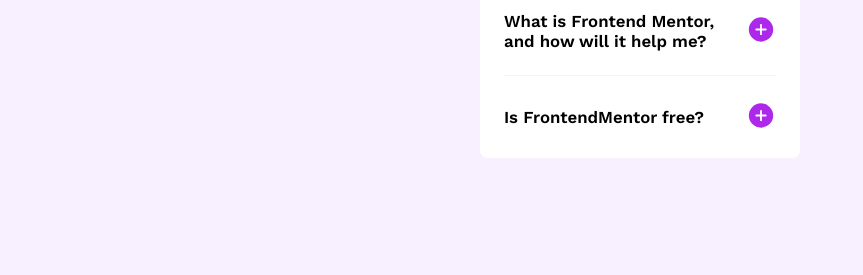
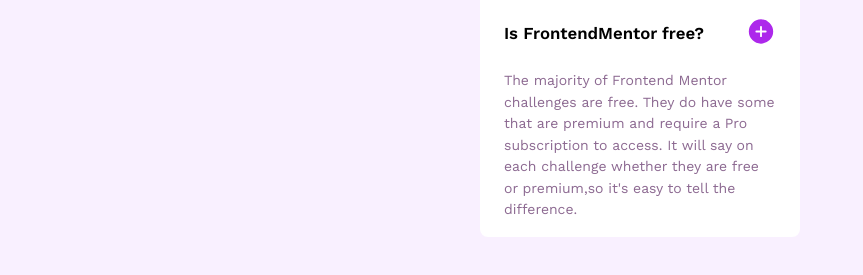
Before and after one commit to Sephydev/faq-accordion-js, a plain HTML site: page index.html in a window 1280 px wide. Shown: the part 359-634 px from the top of the page, without its empty margins (0-863 px from the left). Drawn offline with Linux system fonts and the light colour scheme.

Commit message:
Add answer to question 2

```diff
--- a/index.html
+++ b/index.html
@@ -18,7 +18,7 @@
                         <h2>What is Frontend Mentor, and how will it help me?</h2>
                         <button id="question"><img id="question-img" src="./assets/img/icon-plus.svg" width="30" aria-hidden alt="A plus"></button>
                     </div>
-                        <p class="answer hidden" id="answer">Frontend Mentor offers realistic coding challenges to help developers improve their frontend coding skills with projects in HTML, CSS, and JavaScript. It's suitable for all levels and ideal for portfolio building.</p>
+                    <p class="answer hidden" id="answer">Frontend Mentor offers realistic coding challenges to help developers improve their frontend coding skills with projects in HTML, CSS, and JavaScript. It's suitable for all levels and ideal for portfolio building.</p>
                 </section>
                 <hr/>
                 <section>
@@ -26,6 +26,7 @@
                         <h2>Is FrontendMentor free?</h2>
                         <button id="question"><img id="question-img" src="./assets/img/icon-plus.svg" width="30" aria-hidden alt="A plus"></button>
                     </div>
+                    <p class="answer" id="answer">The majority of Frontend Mentor challenges are free. They do have some that are premium and require a Pro subscription to access. It will say on each challenge whether they are free or premium,so it's easy to tell the difference.</p>
                 </section>
             </main>
         </div>
--- a/styles.css
+++ b/styles.css
@@ -53,13 +53,13 @@ button {
 
 .question-header {
     display: flex;
-    margin-bottom: 1.5rem;
+    margin-bottom: 1.25rem;
     align-items: center;
     justify-content: space-between;
 }
 
 .answer {
-    margin-bottom: 1.25rem;
+    margin-bottom: 1rem;
     color: hsl(292, 16%, 49%);
     font-size: 14px;
     line-height: 1.35rem;
```
